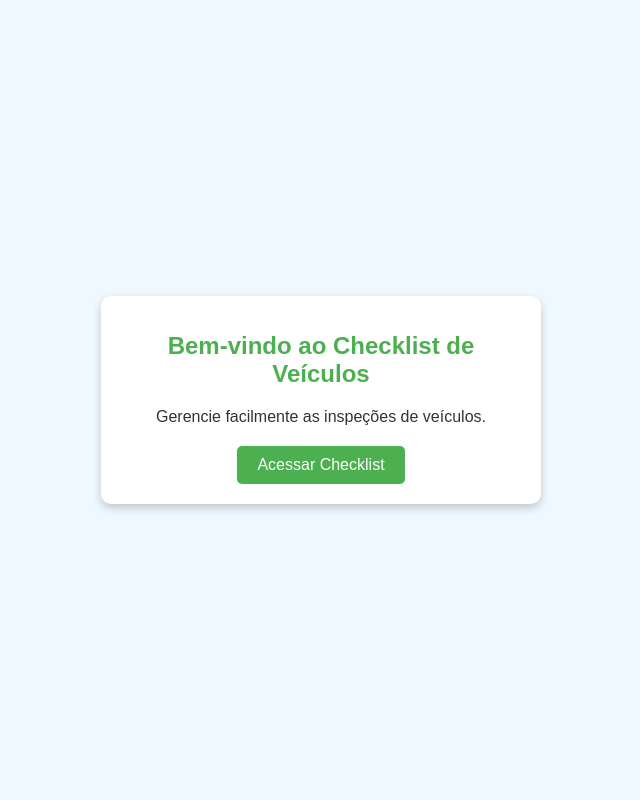
After one commit to MatheusTLampugnani/checklist, a Django app: template checklist/templates/index.html in a window 1280 px wide. The commit adds this page. Shown: the whole page, without its empty margins (319-959 px from the left). Run offline with Django 5.2, Linux system fonts and the light colour scheme; the template is opened without the code that fills it, so the values that code supplies are empty.

Commit message:
Desenvolvimento de tela inicial e refatoraçao de css

```diff
--- /dev/null
+++ b/checklist/templates/index.html
@@ -0,0 +1,59 @@
+<!DOCTYPE html>
+<html lang="en">
+<head>
+    <meta charset="UTF-8">
+    <meta name="viewport" content="width=device-width, initial-scale=1.0">
+    <title>Checklist de Veículos</title>
+    <style>
+        body {
+            font-family: 'Arial', sans-serif;
+            background-color: #f0f8ff;
+            color: #333;
+            margin: 0;
+            padding: 0;
+            display: flex;
+            justify-content: center;
+            align-items: center;
+            height: 100vh;
+        }
+        .container {
+            text-align: center;
+            padding: 20px;
+            background: white;
+            box-shadow: 0 4px 8px rgba(0, 0, 0, 0.2);
+            border-radius: 10px;
+            width: 80%;
+            max-width: 400px;
+        }
+        h1 {
+            font-size: 24px;
+            margin-bottom: 20px;
+            color: #4CAF50;
+        }
+        p {
+            font-size: 16px;
+            margin-bottom: 20px;
+        }
+        .btn {
+            background-color: #4CAF50;
+            color: white;
+            padding: 10px 20px;
+            text-decoration: none;
+            font-size: 16px;
+            border-radius: 5px;
+            transition: background 0.3s;
+            display: inline-block;
+        }
+        .btn:hover {
+            background-color: #45a049;
+        }
+    </style>
+</head>
+<body>
+    <div class="container">
+        <h1>Bem-vindo ao Checklist de Veículos</h1>
+        <p>Gerencie facilmente as inspeções de veículos.</p>
+        <a href="/checklist/" class="btn">Acessar Checklist</a>
+    </div>
+</body>
+</html>
--- a/checklist/urls.py
+++ b/checklist/urls.py
@@ -1,6 +1,6 @@
 from django.urls import path
-from .views import checklist_view
+from . import views
 
 urlpatterns = [
-    path('', checklist_view, name='checklist'),
+    path('', views.checklist_view, name='checklist'),
 ]
--- a/setup/urls.py
+++ b/setup/urls.py
@@ -1,9 +1,10 @@
 from django.contrib import admin
 from django.urls import path, include
 from django.views.generic import RedirectView
+from checklist import views as checklist_views
 
 urlpatterns = [
     path('admin/', admin.site.urls),
+    path('', checklist_views.index, name='index'),  # Rota para a página inicial
     path('checklist/', include('checklist.urls')),
-    path('', RedirectView.as_view(url='/checklist/', permanent=False)),  # Redireciona para /checklist/
 ]
```
Also changed, not shown: checklist/models.py (+12 -10 lines), checklist/templates/checklist.html (+96 -14 lines), checklist/views.py (+23 -15 lines), checklist/migrations/0003_checklistsession_alter_checklistitem_status.py (added).
